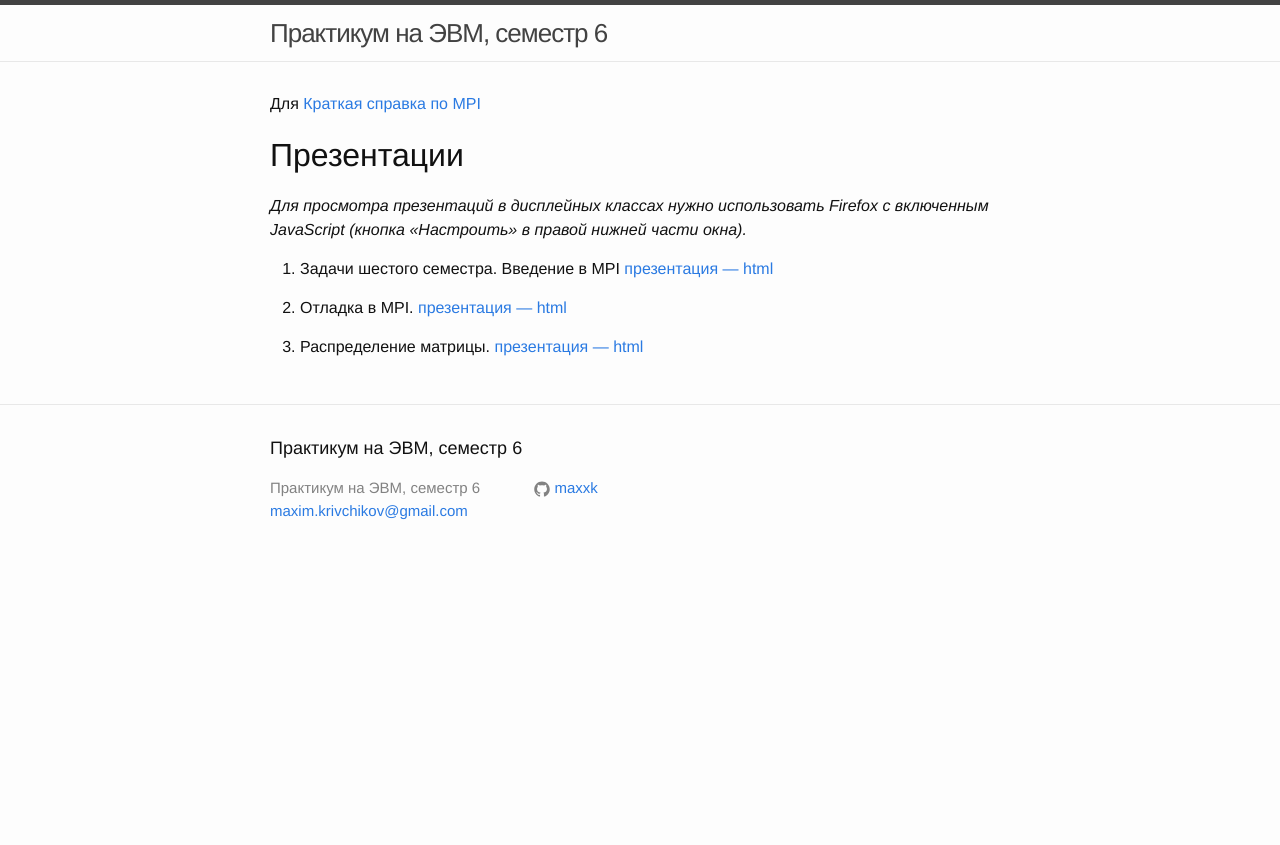
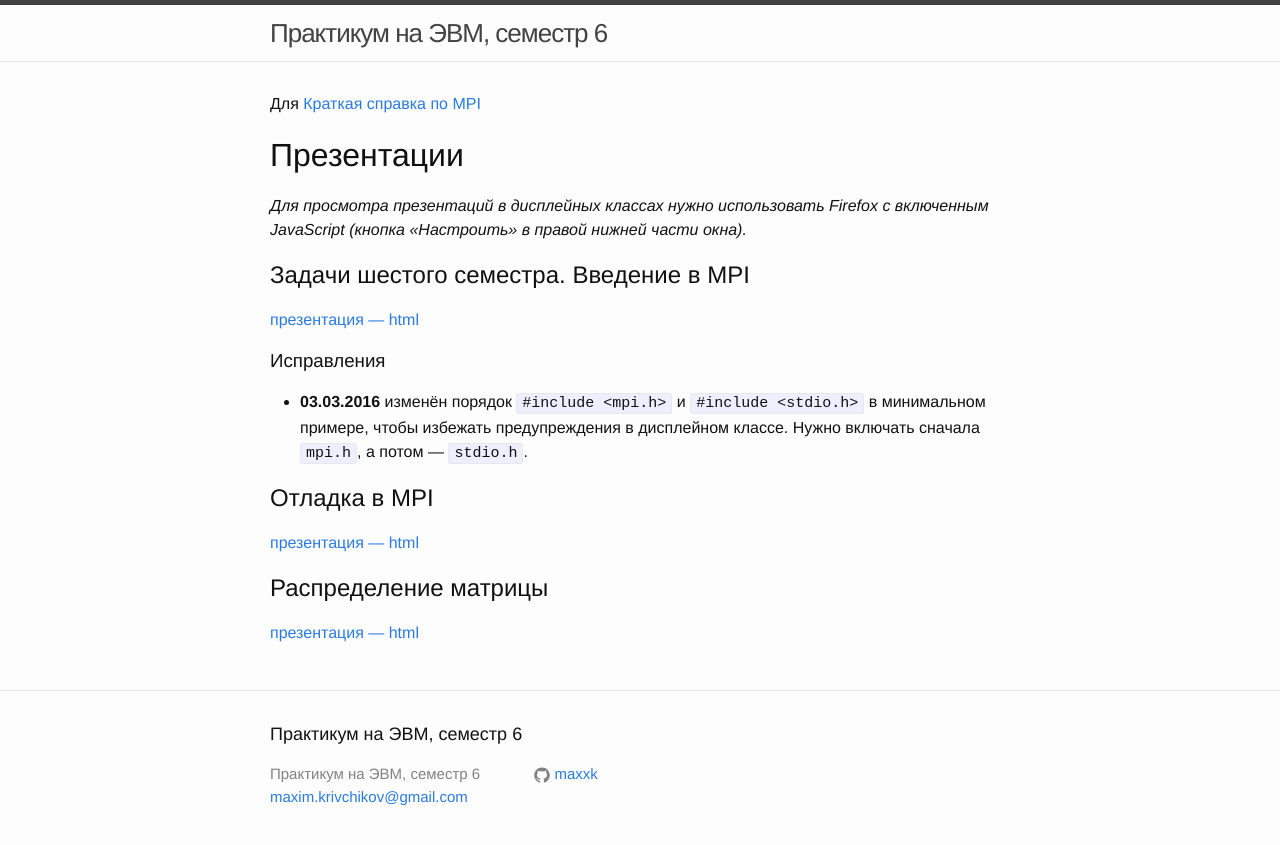
Before and after one commit to maxxk/formal-models, a Jekyll site: the page built from index.md, in a window 1280 px wide. Shown: the top 845 px of the page. Built offline with Jekyll 4.4.1, drawn with Linux system fonts in a browser that asks for light colours.

```diff
--- a/index.md
+++ b/index.md
@@ -7,11 +7,13 @@ layout: default
 # Презентации
 *Для просмотра презентаций в дисплейных классах нужно использовать Firefox с включенным JavaScript (кнопка «Настроить» в правой нижней части окна).*
 
-1. Задачи шестого семестра. Введение в MPI
+## Задачи шестого семестра. Введение в MPI
 [презентация — html](presentations/01-Introduction-MPI.html)
+### Исправления
+- **03.03.2016** изменён порядок `#include <mpi.h>` и `#include <stdio.h>` в минимальном примере, чтобы избежать предупреждения в дисплейном классе. Нужно включать сначала `mpi.h`, а потом — `stdio.h`.
 
-2. Отладка в MPI.
+## Отладка в MPI
 [презентация — html](presentations/02-MPI-rest.html)
 
-3. Распределение матрицы.
+## Распределение матрицы
 [презентация — html](presentations/03-Matrix-Distribution.html)
```
Also changed, not shown: _includes/footer.html (+9 -0 lines).
